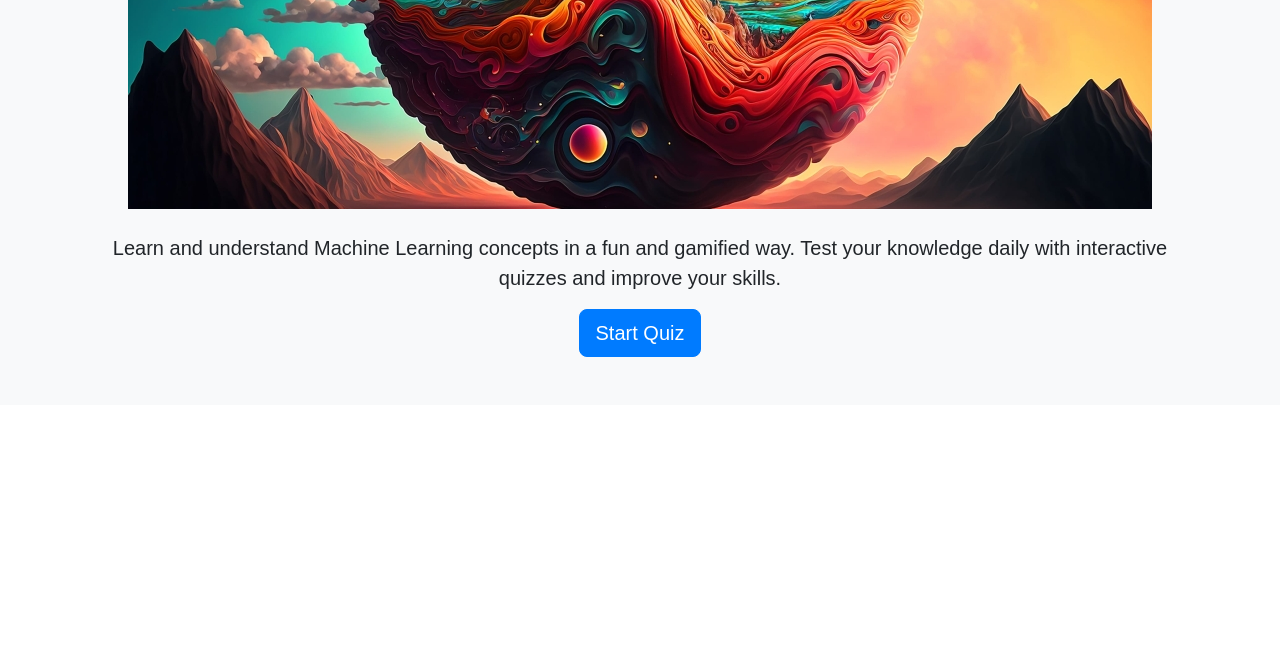
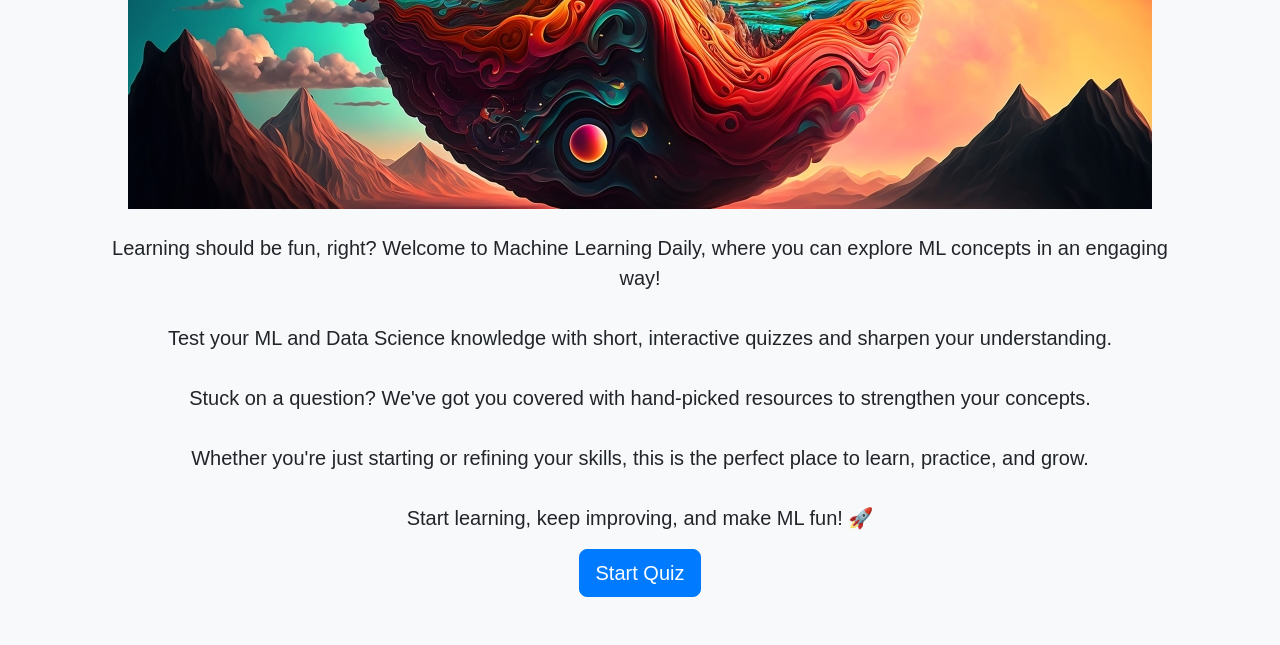
Before and after one commit to nikhil-1e9/machine-learning-daily, a Django app: page / in a window 1280 px wide. Shown: the part 589-1234 px from the top of the page. Before the commit the page ends 946 px from the top, so only its background shows below. Run offline with Django 4.2, Linux system fonts and the light colour scheme.

Commit message:
Add intro to home page

```diff
--- a/quiz/templates/quiz/home.html
+++ b/quiz/templates/quiz/home.html
@@ -9,8 +9,19 @@
         <img src="{% static 'quiz/images/ml_ai_image.jpg' %}" alt="ML and AI" class="img-fluid my-4" style="max-width: 100%; height: auto;">
 
         <p class="lead">
-            Learn and understand Machine Learning concepts in a fun and gamified way.
-            Test your knowledge daily with interactive quizzes and improve your skills.
+            Learning should be fun, right? Welcome to Machine Learning Daily,
+            where you can explore ML concepts in an engaging way! <br><br>
+
+            Test your ML and Data Science knowledge with short, interactive quizzes
+            and sharpen your understanding. <br><br>
+
+            Stuck on a question? We've got you
+            covered with hand-picked resources to strengthen your concepts. <br><br>
+
+            Whether you're just starting or refining your skills,
+            this is the perfect place to learn, practice, and grow. <br><br>
+
+            Start learning, keep improving, and make ML fun! 🚀
         </p>
 
         <a href="{% url 'quiz_page' %}" class="btn btn-primary btn-lg">Start Quiz</a>
```
